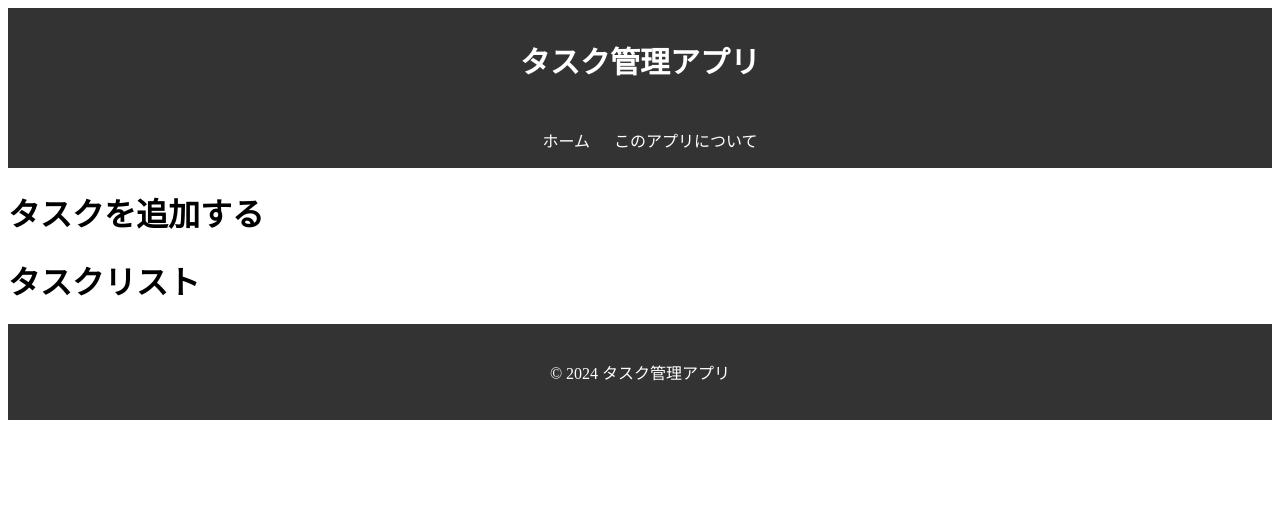
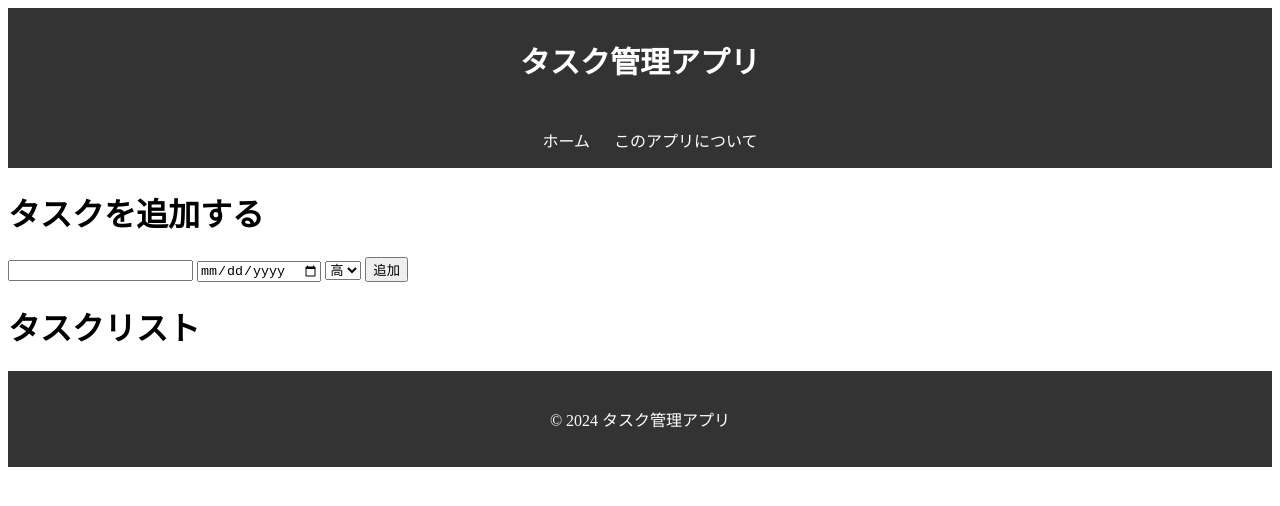
Before and after one commit to nakatomoyanyan/frontend_practice, a plain HTML site: page index.html in a window 1280 px wide. Drawn offline with Linux system fonts and the light colour scheme.

Commit message:
入力ボタン及び選択ボタン、追加ボタンの実装
入力ボタン、選択ボタン、追加ボタンを実装しました。

```diff
--- a/index.html
+++ b/index.html
@@ -18,6 +18,16 @@
         <main>
             <div class="main-add-task">
                 <h1>タスクを追加する</h1>
+                <form>
+                    <input class="task_value" type="text"/>
+                    <input class="task_date" type="date" value="年/月/日" />
+                    <select class="task_importance">
+                        <option>高</option>
+                        <option>中</option>
+                        <option>低</option>
+                    </select>
+                    <button class="task_submit" type="button">追加</button>
+                </form>
             </div>
             <div class="main-task-list">
                 <h1>タスクリスト</h1>
```
